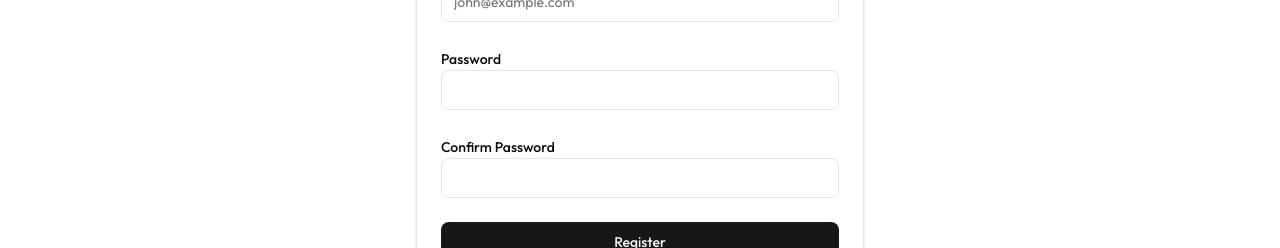
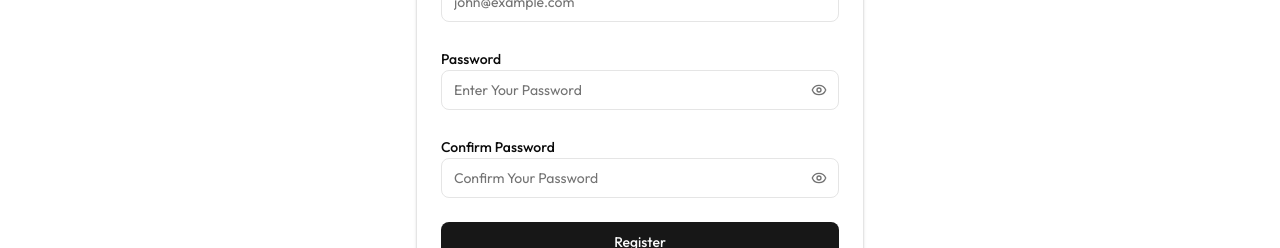
Before and after one commit to Rakesh01999/hotel-book-management-frontend, a Next.js app: page /register in a window 1280 px wide. Shown: the part 352-600 px from the top of the page. Built offline with nearby package versions, Linux system fonts and the light colour scheme; no server answers.

Commit message:
feat: In the registration page - , password visibility toggles

```diff
--- a/src/app/(auth)/register/page.tsx
+++ b/src/app/(auth)/register/page.tsx
@@ -10,6 +10,7 @@
 import { useAuthStore } from "@/store/useAuthStore";
 import { useRouter } from "next/navigation";
 import { useState } from "react";
+import { Eye, EyeOff } from "lucide-react";
 
 import { toast } from "sonner";
 import api from "@/lib/axios";
@@ -40,6 +41,8 @@
   });
   const router = useRouter();
   const [isLoading, setIsLoading] = useState(false);
+  const [showPassword, setShowPassword] = useState(false);
+  const [showConfirmPassword, setShowConfirmPassword] = useState(false);
 
   const onSubmit = async (data: RegisterForm) => {
     setIsLoading(true);
@@ -82,13 +85,55 @@
 
             <div className="space-y-2">
               <Label htmlFor="password">Password</Label>
-              <Input id="password" type="password" {...register("password")} />
+              <div className="relative">
+                <Input
+                  id="password"
+                  type={showPassword ? "text" : "password"}
+                  placeholder="Enter Your Password"
+                  {...register("password")}
+                  className="pr-10"
+                />
+                <Button
+                  type="button"
+                  variant="ghost"
+                  size="icon"
+                  className="absolute right-0 top-0 h-full px-3 py-2 hover:bg-transparent"
+                  onClick={() => setShowPassword(!showPassword)}
+                >
+                  {showPassword ? (
+                    <EyeOff className="h-4 w-4 text-muted-foreground" />
+                  ) : (
+                    <Eye className="h-4 w-4 text-muted-foreground" />
+                  )}
+                </Button>
+              </div>
               {errors.password && <p className="text-sm text-destructive">{errors.password.message}</p>}
             </div>
 
             <div className="space-y-2">
               <Label htmlFor="confirmPassword">Confirm Password</Label>
-              <Input id="confirmPassword" type="password" {...register("confirmPassword")} />
+              <div className="relative">
+                <Input
+                  id="confirmPassword"
+                  type={showConfirmPassword ? "text" : "password"}
+                  placeholder="Confirm Your Password"
+                  {...register("confirmPassword")}
+                  className="pr-10"
+                />
+                <Button
+                  type="button"
+                  variant="ghost"
+                  size="icon"
+                  className="absolute right-0 top-0 h-full px-3 py-2 hover:bg-transparent"
+                  onClick={() => setShowConfirmPassword(!showConfirmPassword)}
+                >
+                  {showConfirmPassword ? (
+                    <EyeOff className="h-4 w-4 text-muted-foreground" />
+                  ) : (
+                    <Eye className="h-4 w-4 text-muted-foreground" />
+                  )}
+                </Button>
+              </div>
               {errors.confirmPassword && <p className="text-sm text-destructive">{errors.confirmPassword.message}</p>}
             </div>
 
```
